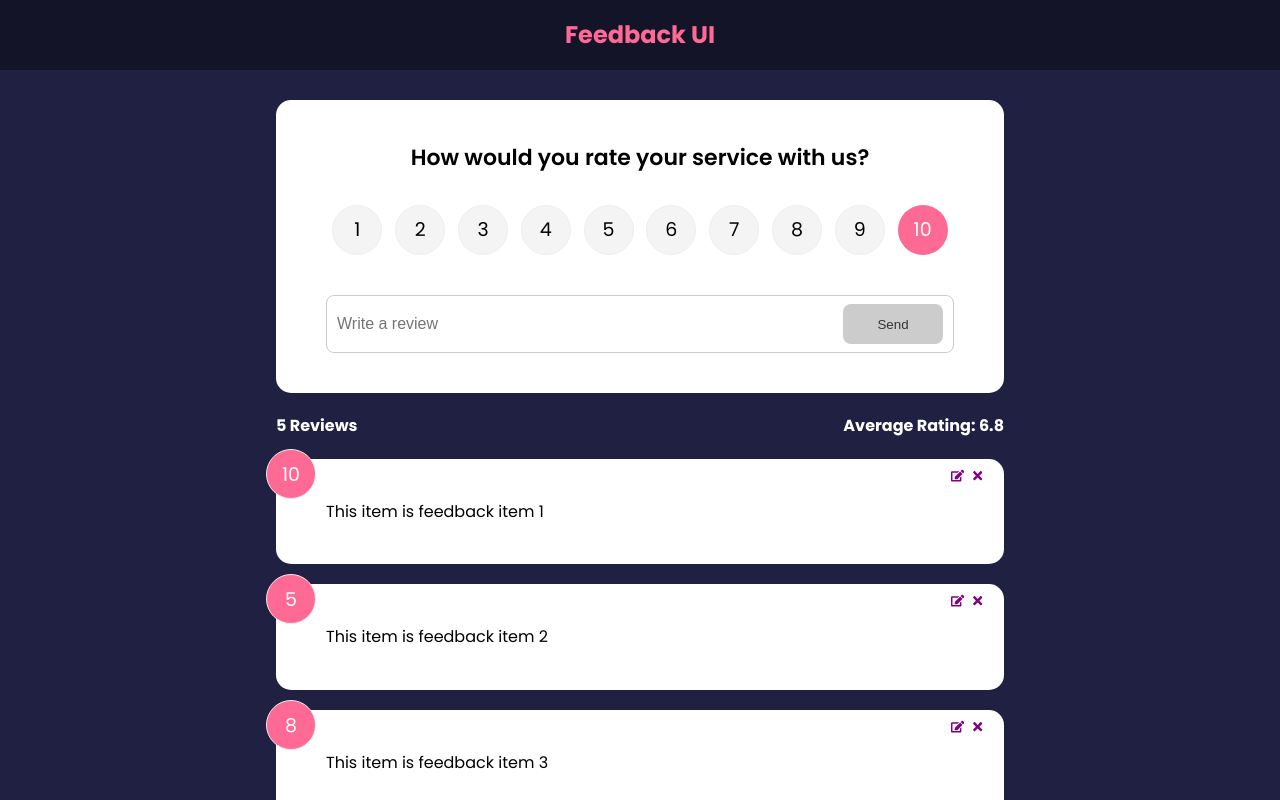
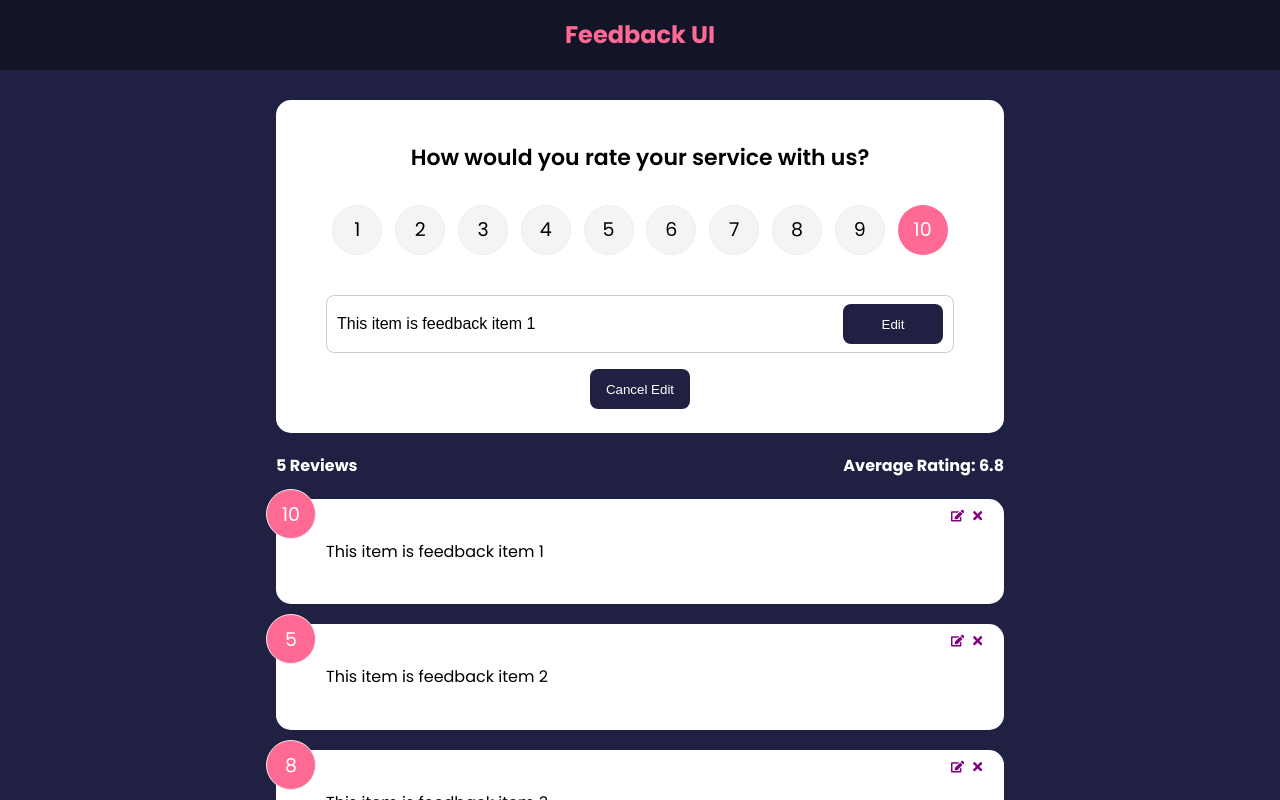
Before and after one commit to Mackowi/feedback-app, a React (Create React App) app: page / in a window 1280 px wide. Both pictures are taken after a click on the button 957 px from the left and 476 px from the top of the page. Shown: the top 800 px of the page. Built offline with nearby package versions, Linux system fonts and the light colour scheme.

Commit message:
added cancel edit button, update feedback functionality

```diff
--- a/package.json
+++ b/package.json
@@ -14,6 +14,9 @@
     "react-scripts": "5.0.1",
     "uuid": "^9.0.0",
     "web-vitals": "^2.1.4"
+  },
+  "devDependencies": {
+    "@babel/plugin-proposal-private-property-in-object": "7.21.11"
   },
   "scripts": {
     "start": "react-scripts start",
--- a/src/components/FeedbackForm.jsx
+++ b/src/components/FeedbackForm.jsx
@@ -1,5 +1,4 @@
-import { useState } from 'react'
-import { useContext } from 'react'
+import { useState, useContext, useEffect } from 'react'
 import Card from './shared/Card'
 import Button from './shared/Button'
 import RatingSelect from './RatingSelect'
@@ -10,8 +9,19 @@ function FeedbackForm() {
   const [rating, setRating] = useState(10)
   const [btnDisabled, setBtnDisabled] = useState(true)
   const [message, setMessage] = useState('')
+  const [cancel, setCancel] = useState(false)
 
-  const { addFeedback } = useContext(FeedbackContext)
+  const { addFeedback, feedbackEdit, updateFeedback } =
+    useContext(FeedbackContext)
+
+  useEffect(() => {
+    if (feedbackEdit.edit === true) {
+      setBtnDisabled(false)
+      setText(feedbackEdit.item.text)
+      setRating(feedbackEdit.item.rating)
+      setCancel(true)
+    }
+  }, [feedbackEdit])
 
   const handleTextChange = (e) => {
     // empty message
@@ -37,11 +47,20 @@ function FeedbackForm() {
         text,
         rating,
       }
+      if (feedbackEdit.edit === true) {
+        updateFeedback(feedbackEdit.item.id, newFeedback)
+        feedbackEdit.edit = false
+      } else {
+        addFeedback(newFeedback)
+      }
+      setText('')
+    }
+  }
 
-      addFeedback(newFeedback)
-      setText('')
-      setRating(10)
-    }
+  const handleCancel = () => {
+    setCancel(false)
+    setText('')
+    feedbackEdit.edit = false
   }
 
   return (
@@ -57,10 +76,20 @@ function FeedbackForm() {
             value={text}
           />
           <Button type='submit' isDisabled={btnDisabled}>
-            Send
+            {feedbackEdit.edit === true ? 'Edit' : 'Send'}
           </Button>
         </div>
         {message && <div className='message'>{message}</div>}
+        {cancel && (
+          <div className='edit-group'>
+            <button
+              onClick={handleCancel}
+              className='cancel-edit btn btn-primary'
+            >
+              {'Cancel Edit'}
+            </button>
+          </div>
+        )}
       </form>
     </Card>
   )
--- a/src/components/RatingSelect.jsx
+++ b/src/components/RatingSelect.jsx
@@ -1,13 +1,20 @@
-import { useState } from 'react'
+import { useState, useContext, useEffect } from 'react'
+import FeedbackContext from '../context/FeedbackContext'
 
 function RatingSelect({ select }) {
   const [selected, setSelected] = useState(10)
+
+  const { feedbackEdit } = useContext(FeedbackContext)
 
   const handleChange = (e) => {
     // + changes the string to number
     setSelected(+e.currentTarget.value)
     select(+e.currentTarget.value)
   }
+
+  useEffect(() => {
+    setSelected(feedbackEdit.item.rating)
+  }, [feedbackEdit])
 
   return (
     <ul className='rating'>
--- a/src/context/FeedbackContext.js
+++ b/src/context/FeedbackContext.js
@@ -55,9 +55,20 @@ export const FeedbackProvider = ({ children }) => {
     })
   }
 
+  const updateFeedback = (id, updatedItem) => {
+    setFeedback(feedback.map((item) => item.id === id ? { ...item, ...updatedItem} : item))
+  }
+
   return (
     <FeedbackContext.Provider
-      value={{ feedback, deleteFeedback, addFeedback, editFeedback }}
+      value={{
+        feedback,
+        feedbackEdit,
+        deleteFeedback,
+        addFeedback,
+        editFeedback,
+        updateFeedback,
+      }}
     >
       {children}
     </FeedbackContext.Provider>
--- a/src/index.css
+++ b/src/index.css
@@ -105,12 +105,17 @@ header a {
   color: #fff;
 }
 
-.input-group {
+.input-group, .edit-group {
   display: flex;
   flex-direction: row;
   border: 1px solid #ccc;
   padding: 8px 10px;
   border-radius: 8px;
+}
+
+.edit-group {
+  margin: 8px 0 -24px 0;
+  border: none;
 }
 
 input {
@@ -190,6 +195,10 @@ input:focus {
   color: rebeccapurple;
 }
 
+.cancel-edit {
+  margin: auto;
+}
+
 /* FIX: Remove position: absolute to keep about icon at the bottom of the
  * document */
 .about-link {
```
Also changed, not shown: 1 other file (tests, documents, lock files or other folders).
